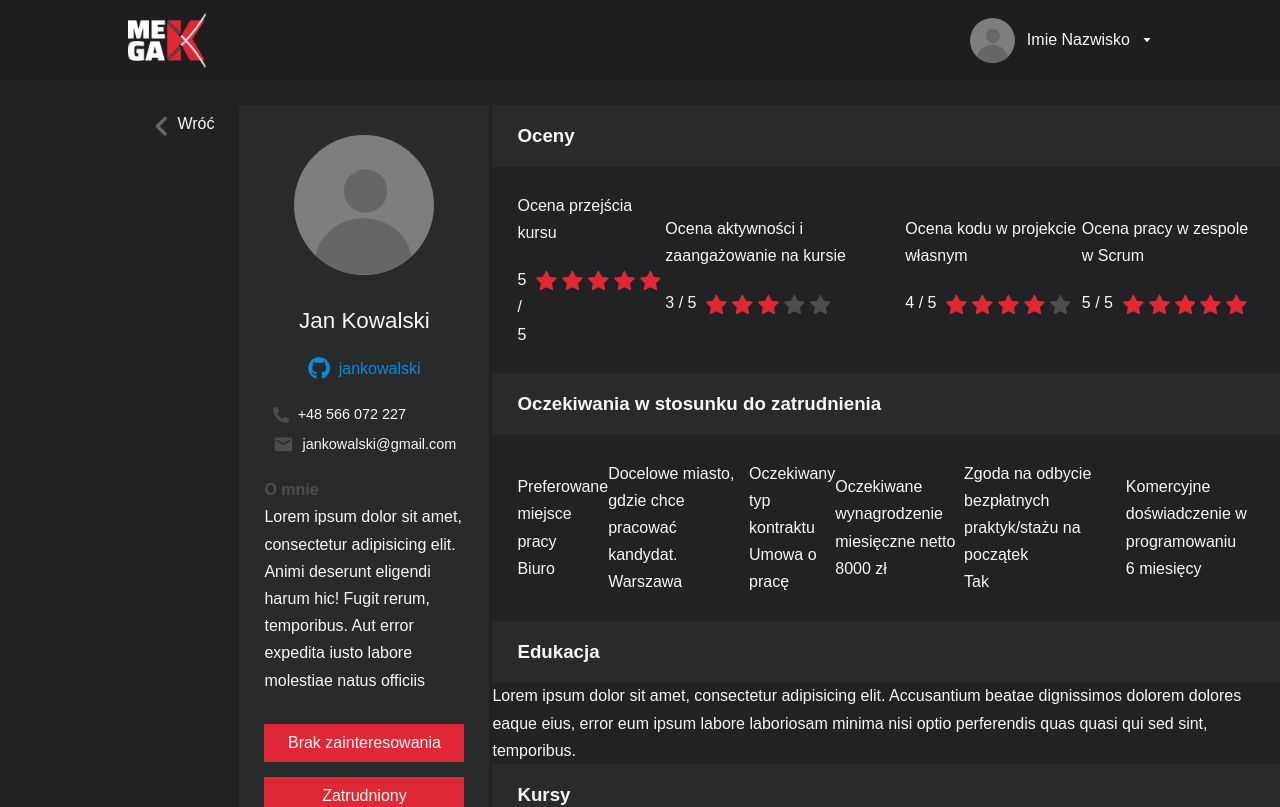
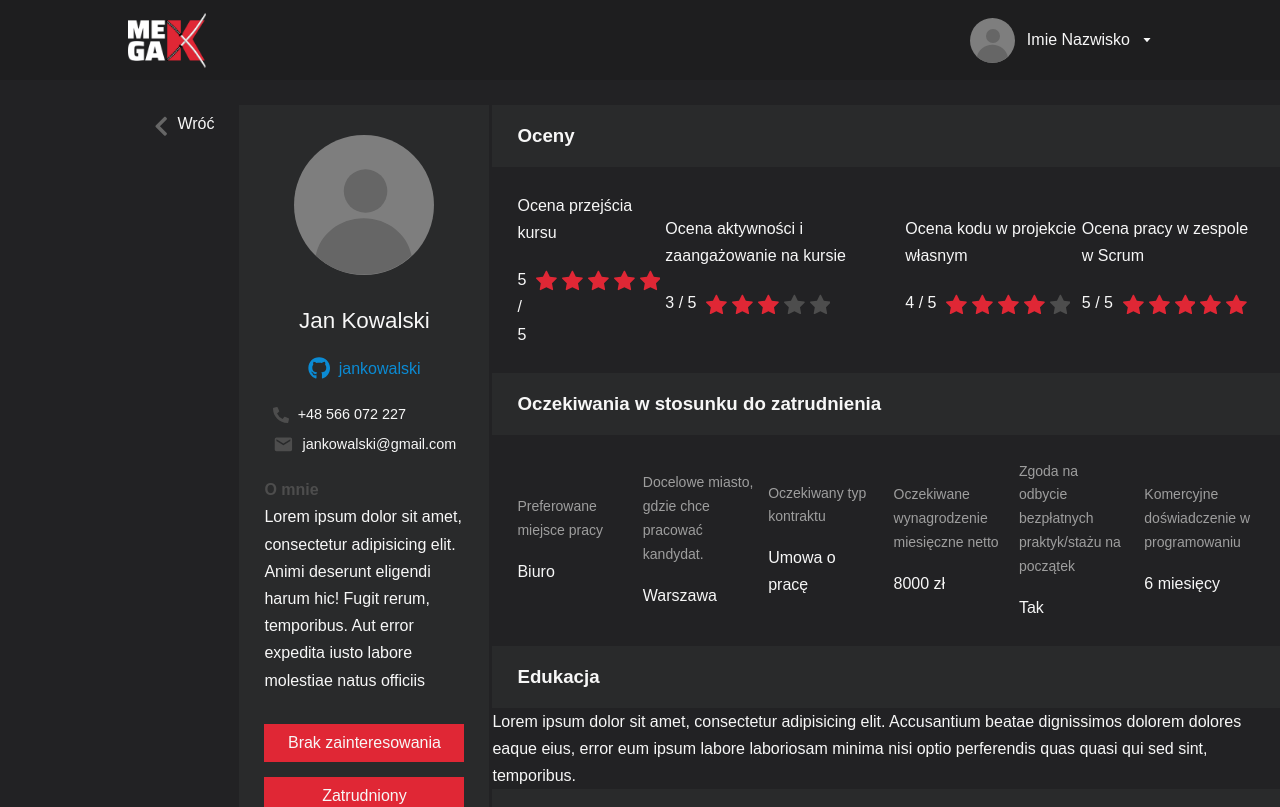
Before and after one commit to Jutrzenka/HeadHunterG11-FR, a React (Create React App) app: page /cv in a window 1280 px wide. Shown: the top 807 px of the page. Built offline with nearby package versions, Linux system fonts and the light colour scheme; no server answers.

Commit message:
Edited style in Expectations.scss component

```diff
--- a/src/components/common/Expectations/_Expectations.scss
+++ b/src/components/common/Expectations/_Expectations.scss
@@ -0,0 +1,16 @@
+@import '../../../styles/mixins';
+
+div.component-Expectations {
+  width: 15%;
+  .expectations-wrap {
+    .description {
+        font-size: var(--s-font-size);
+        color: var(--rate-text-color);
+        margin-bottom: 15px;
+    }
+
+    .value {
+
+    }
+  }
+}
```
